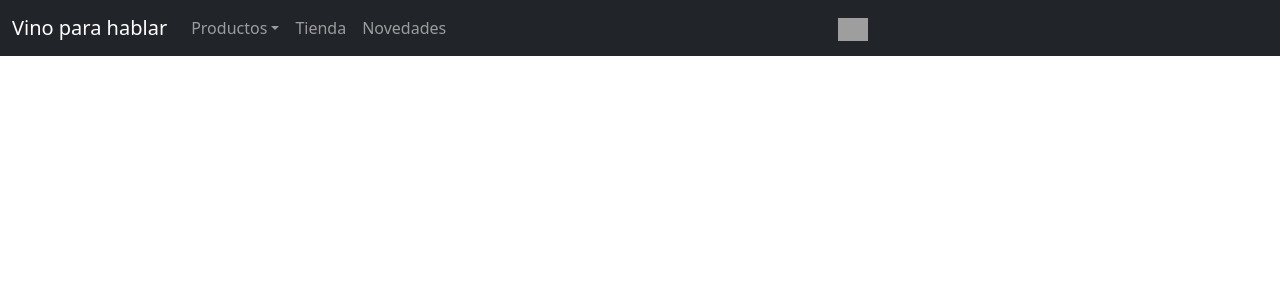
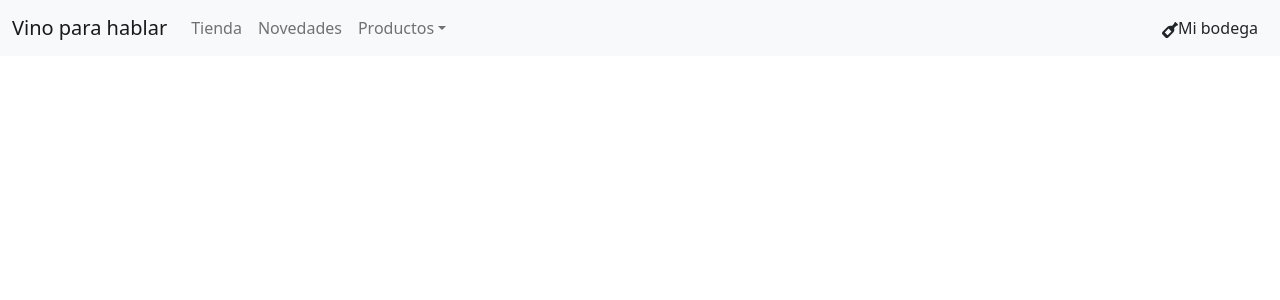
Before and after one commit to GiuliVelasco/MiTiendaEnReact, a React (Create React App) app: page / in a window 1280 px wide. Shown: the top 300 px of the page. Built offline with nearby package versions, Linux system fonts and the light colour scheme; grey boxes are pictures that could not be loaded.

Commit message:
desafio 3

```diff
--- a/package.json
+++ b/package.json
@@ -10,6 +10,7 @@
     "react": "^18.2.0",
     "react-bootstrap": "^2.4.0",
     "react-dom": "^18.2.0",
+    "react-icons": "^4.4.0",
     "react-scripts": "5.0.1",
     "web-vitals": "^2.1.4"
   },
--- a/src/App.js
+++ b/src/App.js
@@ -1,4 +1,3 @@
-import './imagenes/iconoVPH.png';
 import NavBar from './components/NavBar';
 import 'bootstrap/dist/css/bootstrap.min.css';
 import './App.css';
--- /dev/null
+++ b/src/components/CardWidget.js
@@ -0,0 +1,11 @@
+import { FaWineBottle } from 'react-icons/fa';
+//import { FaGlassCheers } from 'react-icons/fa';
+
+const CardWidget = () => {
+    return (
+        <FaWineBottle />
+        //<FaGlassCheers />
+    );
+}
+
+export default CardWidget;
--- a/src/components/NavBar.css
+++ b/src/components/NavBar.css
@@ -1,4 +1,7 @@
-.iconoNav{
-    width: 30px;
-    height: auto;
+.NavBar {
+    display: flex;
+    justify-content: space-around;
 }
+.logo {
+    width: 150px;
+}
--- a/src/components/NavBar.js
+++ b/src/components/NavBar.js
@@ -1,42 +1,34 @@
+import Container from 'react-bootstrap/Container';
+import Nav from 'react-bootstrap/Nav';
+import Navbar from 'react-bootstrap/Navbar';
+import NavDropdown from 'react-bootstrap/NavDropdown';
 import './NavBar.css'
+import CardWidget from './CardWidget';
 
 const NavBar = () => {
     return (
-        <div className='NavBar'>
-            <nav class="navbar navbar-dark bg-dark navbar-expand-lg">
-                <div class="container-fluid">
-                    <a class="navbar-brand" href="#">Vino para hablar</a>
-                    <button class="navbar-toggler" type="button" data-bs-toggle="collapse" data-bs-target="#navbarNav" aria-controls="navbarNav" aria-expanded="false" aria-label="Toggle navigation">
-                        <span class="navbar-toggler-icon"></span>
-                    </button>
-                    <div class="collapse navbar-collapse" id="navbarNav">
-                        <ul class="navbar-nav">
-                            <li class="nav-item dropdown">
-                                <a class="nav-link dropdown-toggle" href="#" id="navbarDropdownMenuLink" role="button" data-bs-toggle="dropdown" aria-expanded="false">
-                                    Productos
-                                </a>
-                                <ul class="dropdown-menu" aria-labelledby="navbarDropdownMenuLink">
-                                    <li><a class="dropdown-item" href="#">Vinos tranquilos</a></li>
-                                    <li><a class="dropdown-item" href="#">Vinos espumantes</a></li>
-                                    <li><a class="dropdown-item" href="#">Vinos orgánicos</a></li>
-                                </ul>
-                            </li>
-                            <li class="nav-item">
-                                <a class="nav-link" href="../index.js">Tienda</a>
-                            </li>
-                            <li class="nav-item">
-                                <a class="nav-link" href="../index.js">Novedades</a>
-                            </li>
-                        </ul>
-                    </div>
-                    <div class="container">
-                        <a class="navbar-brand" href="../index.js">
-                            <img class="iconoNav" src="../imagenes/iconoVPH.png" alt="icono de VPH"></img>
-                        </a>
-                    </div>
-                </div>
-            </nav>
-        </div>
+        <Navbar className="NavBar" bg="light" expand="lg">
+            <Container>
+                <Navbar.Brand href="#home">Vino para hablar</Navbar.Brand>
+                <Navbar.Toggle aria-controls="basic-navbar-nav" />
+                <Navbar.Collapse id="basic-navbar-nav">
+                    <Nav className="me-auto">
+                        <Nav.Link href="#home">Tienda</Nav.Link>
+                        <Nav.Link href="#link">Novedades</Nav.Link>
+                        <NavDropdown title="Productos" id="basic-nav-dropdown">
+                            <NavDropdown.Item href="#action/3.1">Vinos Tintos</NavDropdown.Item>
+                            <NavDropdown.Item href="#action/3.2">
+                                Vinos Blancos
+                            </NavDropdown.Item>
+                            <NavDropdown.Item href="#action/3.3">Vinos Organicos</NavDropdown.Item>
+                        </NavDropdown>
+                    </Nav>
+                </Navbar.Collapse>
+            </Container>
+            <div className="logo" >
+                <CardWidget />Mi bodega
+            </div>
+        </Navbar>
     );
 }
 
```
Also changed, not shown: src/components/CardWidget.css (added), 1 other file (tests, documents, lock files or other folders).
